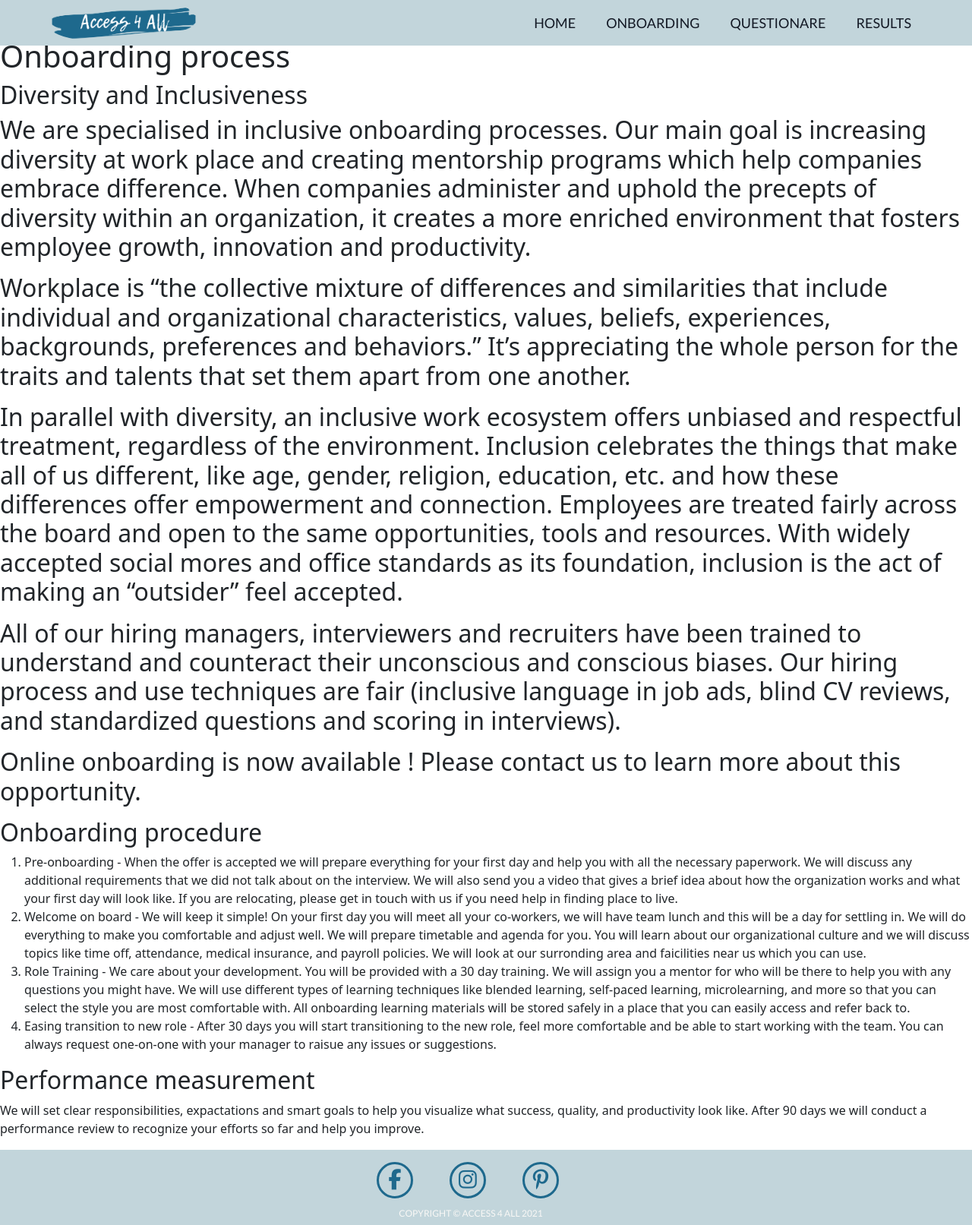
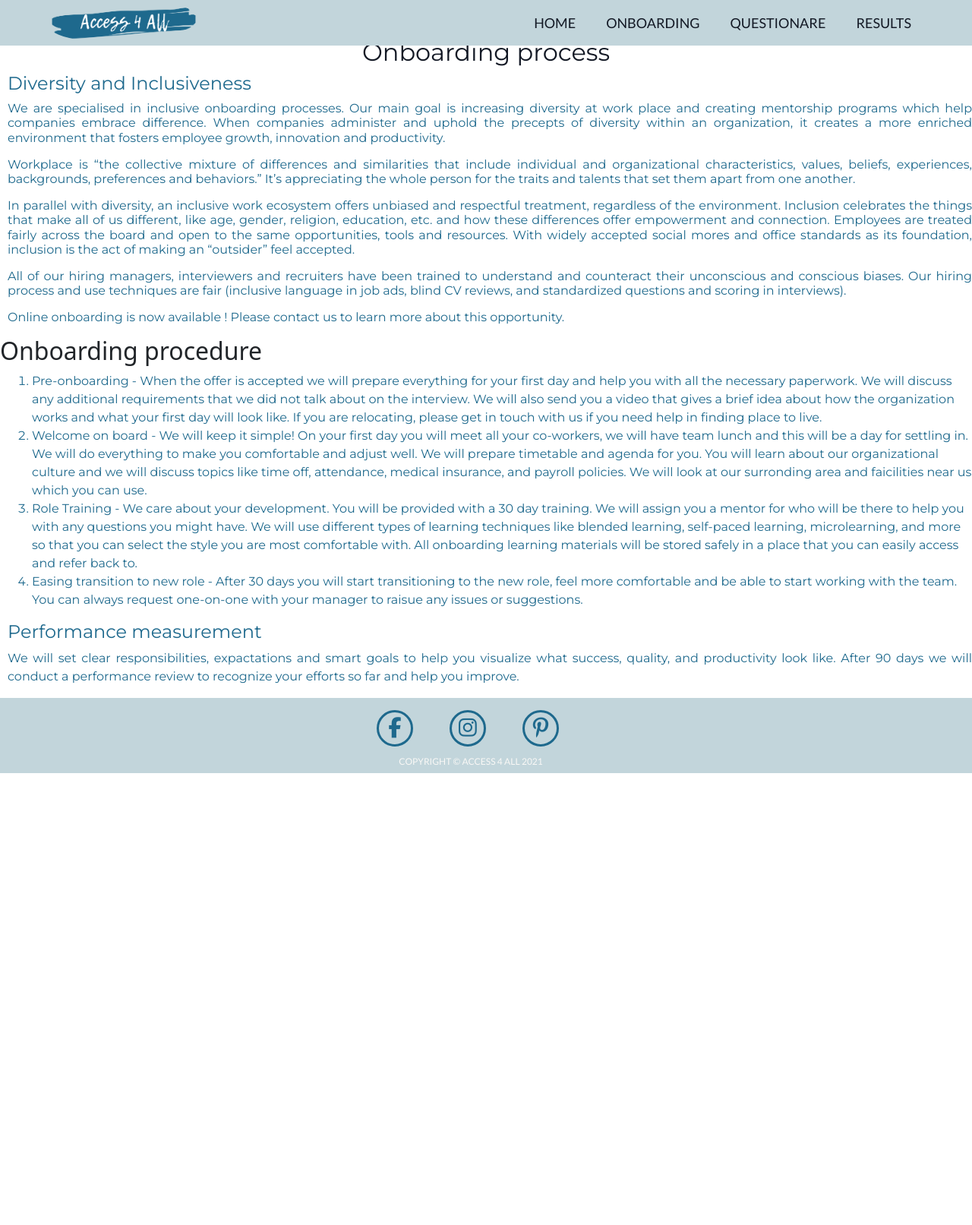
Before and after one commit to ruszkipista/access4all, a Flask app: page /onboarding in a window 1280 px wide. Shown: the whole page at 76% size. After the commit the page ends 1018 px from the top, so only its background shows below. Run offline with Flask 2, Linux system fonts and the light colour scheme; some libraries are stand-ins or nearby versions.

Commit message:
Add ids, classes and style to onboarding page

```diff
--- a/static/css/style.css
+++ b/static/css/style.css
@@ -315,6 +315,43 @@ select {
     margin: 0 10px;
 }
 
+/*-------ONBOARDING---------*/
+
+#onboard {
+    font-family: "Montserrat", sans-serif;
+    color: #131925;
+    font-weight: 400;
+    text-align: center;
+    font-size: 2rem;
+}
+
+.points {
+    font-family: "Montserrat", sans-serif;
+    color: #1e698d;
+    font-weight: 400;
+    text-align: justify;
+    font-size: 1.5rem;
+    margin-left: 10px;
+}
+
+#stages {
+    font-family: "Montserrat", sans-serif;
+    color: #1e698d;
+    font-weight: 400;
+    text-align: left;
+    font-size: 1rem;
+    margin-left: 10px;
+}
+
+.process {
+    font-family: "Montserrat", sans-serif;
+    color: #1e698d;
+    font-weight: 400;
+    text-align: justify;
+    font-size: 1rem;
+    margin-left: 10px;
+}
+
   /*-------FOOTER---------*/
 
 footer {
--- a/templates/onboarding.html
+++ b/templates/onboarding.html
@@ -5,27 +5,27 @@
 
 {% block body %}
 
-<h1>Onboarding process</h1>
-<h2>Diversity and Inclusiveness<h2>
+<h1 id="onboard">Onboarding process</h1>
+<h2 class="points">Diversity and Inclusiveness<h2>
 
-<p>We are specialised in inclusive onboarding processes. Our main goal is increasing diversity at work place and creating mentorship programs which
+<p class="process">We are specialised in inclusive onboarding processes. Our main goal is increasing diversity at work place and creating mentorship programs which
      help companies embrace difference. When companies administer and uphold the precepts of diversity within an organization, it creates a more enriched
      environment that fosters employee growth, innovation and productivity.
 </p>
-<p>Workplace is “the collective mixture of differences and similarities that include individual and organizational characteristics, values, beliefs,
+<p class="process">Workplace is “the collective mixture of differences and similarities that include individual and organizational characteristics, values, beliefs,
      experiences, backgrounds, preferences and behaviors.” It’s appreciating the whole person for the traits and talents that set them apart from one another.
 </p>
-<p>In parallel with diversity, an inclusive work ecosystem offers unbiased and respectful treatment, regardless of the environment. Inclusion celebrates the
+<p class="process">In parallel with diversity, an inclusive work ecosystem offers unbiased and respectful treatment, regardless of the environment. Inclusion celebrates the
     things that make all of us different, like age, gender, religion, education, etc. and how these differences offer empowerment and connection. Employees
     are treated fairly across the board and open to the same opportunities, tools and resources. With widely accepted social mores and office standards as its
     foundation, inclusion is the act of making an “outsider” feel accepted.
 </p>
-<p>All of our hiring managers, interviewers and recruiters have been trained to understand and counteract their unconscious and conscious biases.
+<p class="process">All of our hiring managers, interviewers and recruiters have been trained to understand and counteract their unconscious and conscious biases.
    Our hiring process and use techniques are fair (inclusive language in job ads, blind CV reviews, and standardized questions and scoring in interviews).
 </p>
-<p>Online onboarding is now available ! Please contact us to learn more about this opportunity.</p>
+<p class="process">Online onboarding is now available ! Please contact us to learn more about this opportunity.</p>
 <h2>Onboarding procedure</h2>
-<ol type="1">
+<ol type="1" id="stages">
    <li>Pre-onboarding - When the offer is accepted we will prepare everything for your first day and help you with all the necessary paperwork.
      We will discuss any additional requirements that we did not talk about on the interview. We will also send you a video that gives a brief
      idea about how the organization works and what your first day will look like. If you are relocating, please get in touch with us if you need
@@ -46,8 +46,8 @@
       start working with the team. You can always request one-on-one with your manager to raisue any issues or suggestions.
    </li>
 </ol>
-<h2>Performance measurement</h2>
-<p>We will set clear responsibilities, expactations and smart goals to help you visualize what success, quality, and productivity
+<h2 class="points">Performance measurement</h2>
+<p class="process">We will set clear responsibilities, expactations and smart goals to help you visualize what success, quality, and productivity
     look like. After 90 days we will conduct a performance review to recognize your efforts so far and help you improve.
 </p>
 
```
